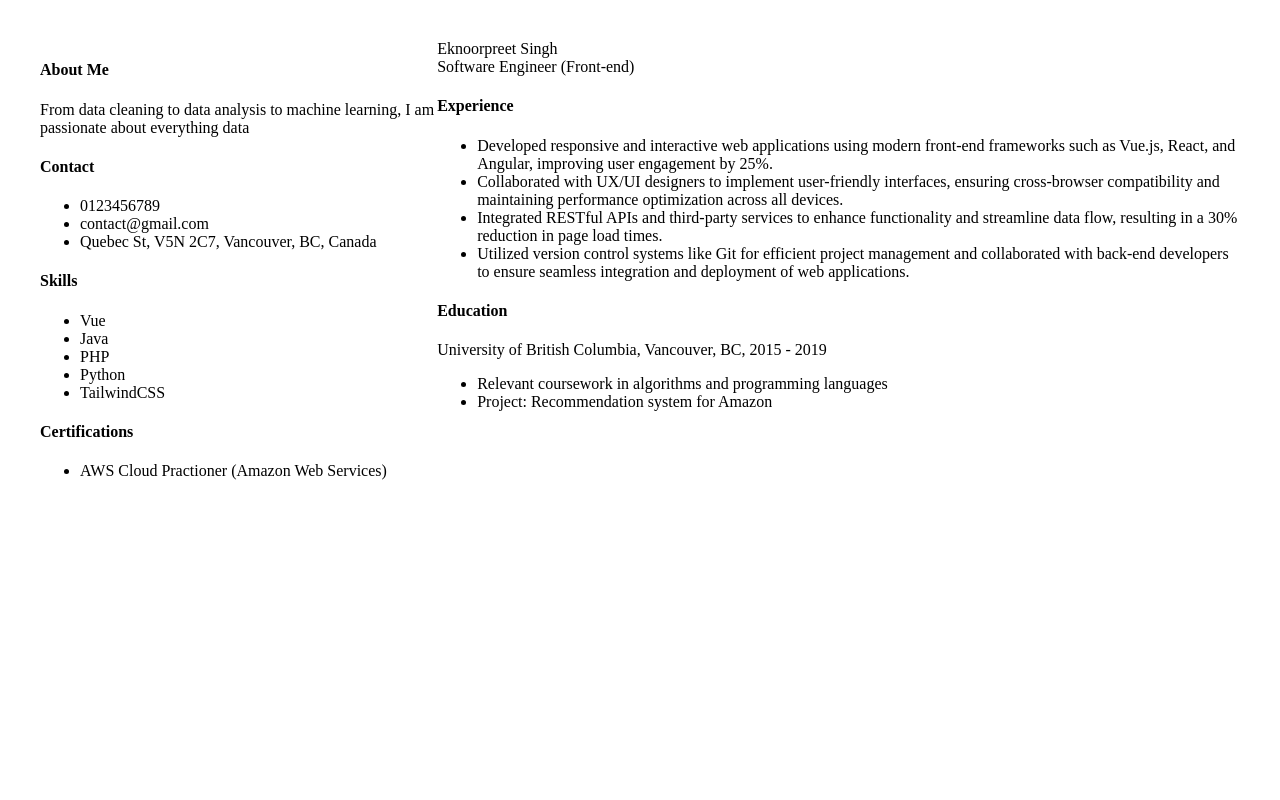
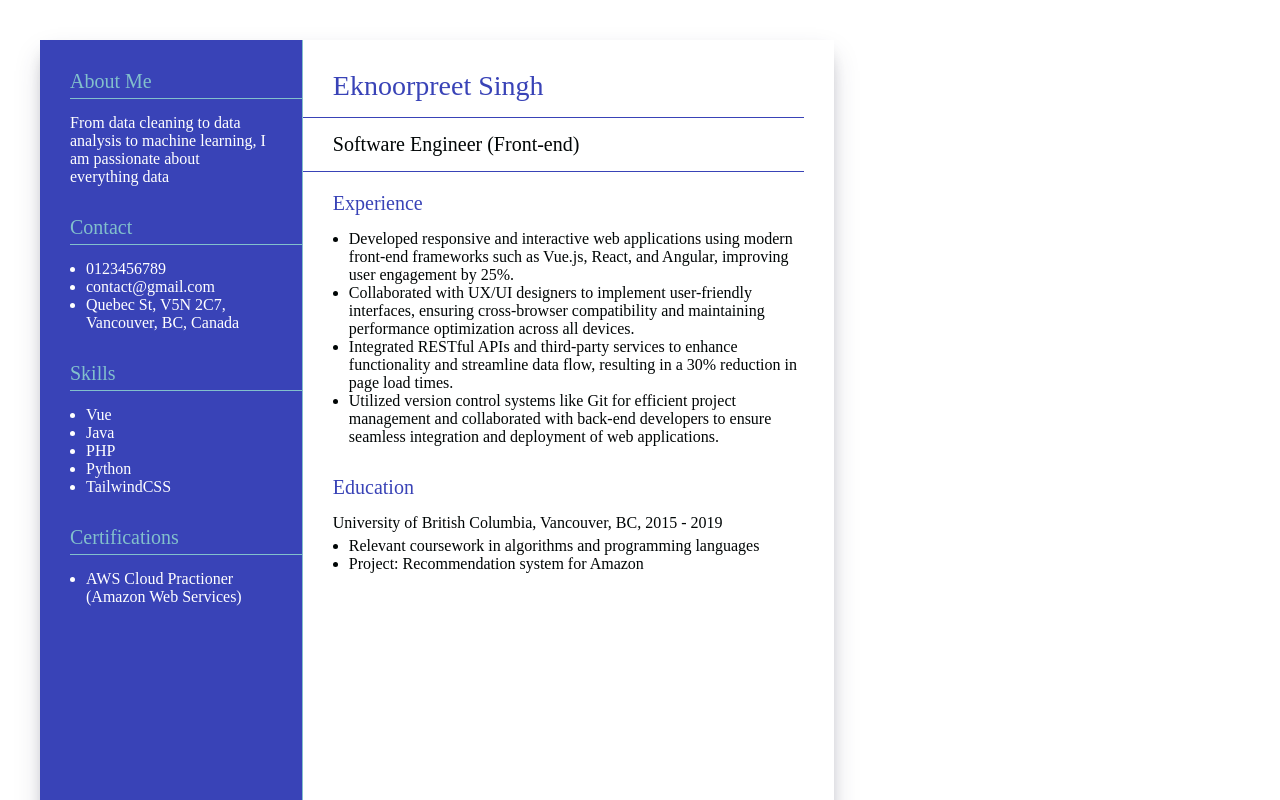
Before and after one commit to eknoorpreet/vueCV, a Vue app: page / in a window 1280 px wide. Shown: the top 800 px of the page. Built offline with nearby package versions, Linux system fonts and the light colour scheme.

Commit message:
added basic styling

```diff
--- a/src/App.vue
+++ b/src/App.vue
@@ -75,4 +75,74 @@
   </main>
 </template>
 
-<style scoped></style>
+<style scoped>
+#resume {
+  box-shadow: rgba(50, 50, 93, 0.25) 0 13px 27px -5px,
+    rgba(0, 0, 0, 0.3) 0 8px 16px -8px;
+  height: 297mm;
+  width: 210mm;
+}
+
+.left-col {
+  background-color: var(--background-color-left);
+  color: var(--text-color-left);
+  border-right: 1px solid var(--highlight-color-left);
+  width: 30%;
+  padding: 30px;
+}
+
+.right-col {
+  background-color: var(--background-color-right);
+  color: var(--text-color-right);
+  width: 70%;
+  padding: 30px;
+}
+
+.section-headline {
+  font-size: 20px;
+  font-weight: var(--headline-weight);
+  margin-bottom: 15px;
+  margin-top: 0;
+}
+
+.left-col .section-headline {
+  border-bottom: 1px solid var(--highlight-color-left);
+  padding-bottom: 5px;
+  margin-right: -30px;
+  padding-right: 10px;
+  color: var(--highlight-color-left);
+}
+
+.right-col .section-headline {
+  color: var(--highlight-color-right);
+}
+
+.resume-section {
+  margin-bottom: 30px;
+}
+
+.personal-name {
+  font-weight: 300;
+  color: var(--highlight-color-right);
+  font-size: 28px;
+  border-bottom: 1px solid var(--highlight-color-right);
+  margin: 0;
+  margin-left: -30px;
+  padding-left: 30px;
+  padding-bottom: 15px;
+}
+
+.personal-title {
+  border-bottom: 1px solid var(--highlight-color-right);
+  margin: 0 0 20px -30px;
+  padding: 15px 0 15px 30px;
+  font-weight: 300;
+  font-size: 20px;
+}
+
+#resume ul {
+  padding-inline-start: 16px;
+  margin-block-end: 0px;
+  margin-block-start: 5px;
+}
+</style>
```
